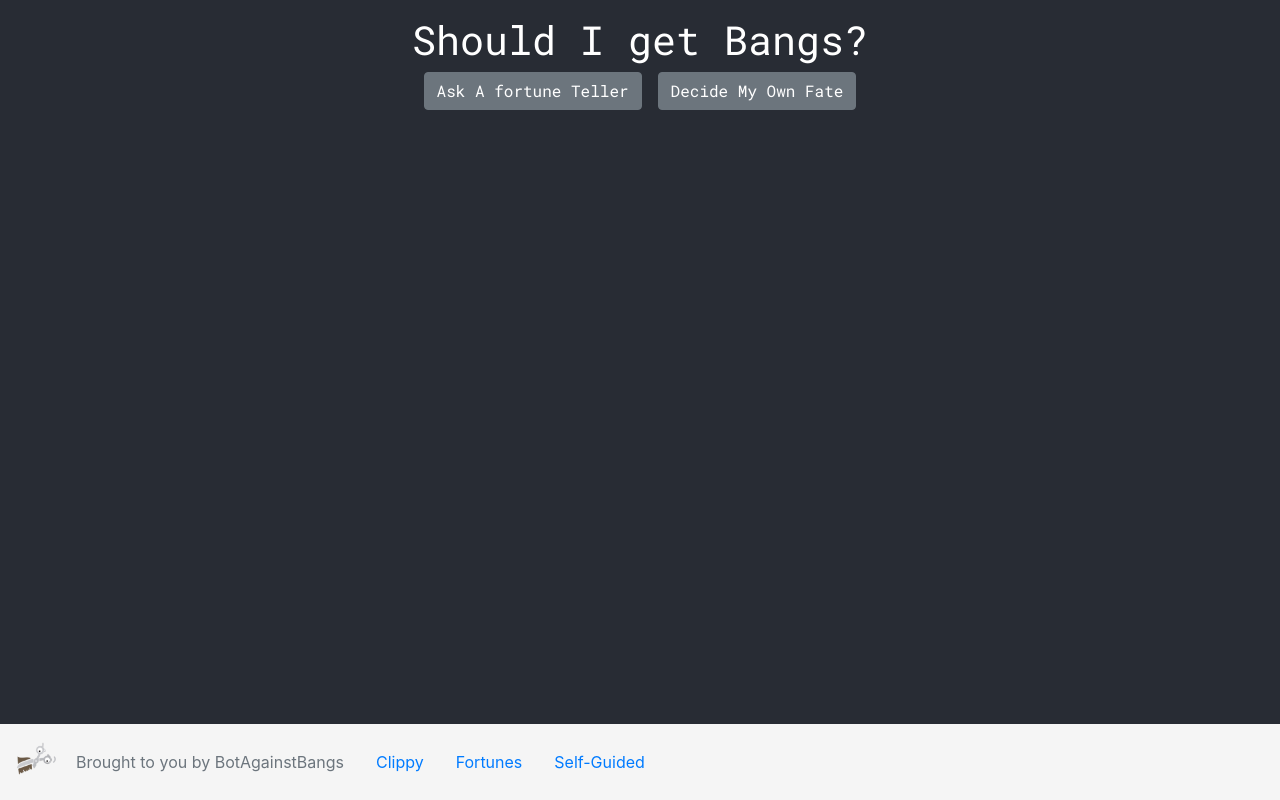
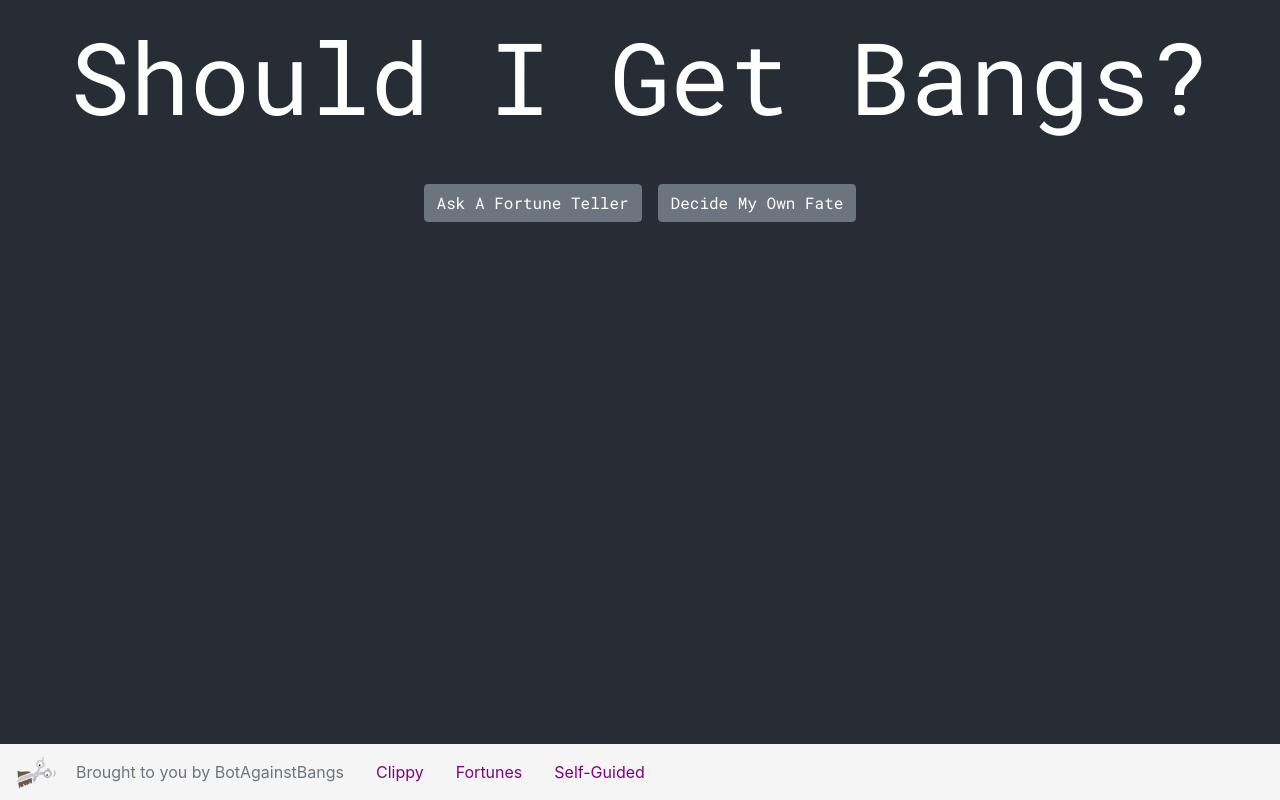
Before and after one commit to mwraich/bots_against_bangs, a React (Create React App) app: page / in a window 1280 px wide. Built offline with nearby package versions, Linux system fonts and the light colour scheme.

Commit message:
Add a loading state and change colours

```diff
--- a/src/App.css
+++ b/src/App.css
@@ -3,6 +3,14 @@
 .App {
   text-align: center;
   color: white;
+}
+
+.App-link {
+  color: purple;
+}
+
+a, a:visited {
+  color: purple;
 }
 
 .App-logo {
@@ -16,9 +24,7 @@
   }
 }
 
-.App-link {
-  color: #61dafb;
-}
+
 
 @keyframes App-logo-spin {
   from {
--- a/src/Footer.js
+++ b/src/Footer.js
@@ -6,7 +6,7 @@ function Footer() {
   return (
     <Nav className="footer">
       <NavItem>
-        <img width="60" src={clippy} style={{paddingTop: 10, paddingLeft: 10}}/>
+        <img width="60" src={clippy} style={{paddingTop: 6, paddingLeft: 10}}/>
       </NavItem>
       <NavItem>
         <NavLink disabled>Brought to you by BotAgainstBangs</NavLink>
--- a/src/FortuneTelling/index.jsx
+++ b/src/FortuneTelling/index.jsx
@@ -3,6 +3,7 @@ import sample from 'lodash.sample';
 import MagicBall from '../Images/MagicBall.svg';
 import FortuneTellingBall from '../Images/FortuneTellingBall.svg';
 import './style.css';
+import {Spinner} from 'reactstrap';
 
 const FORTUNE_RESPONSE = [
   'It is not adviseable.',
@@ -29,17 +30,29 @@ class FortuneTelling extends Component {
   constructor(props) {
     super(props);
     this.state = {
-      currentFortune: null,
+      currentFortune: "????",
+      isLoading: false,
     };
   }
 
   setFortune = () => {
-    this.setState({ currentFortune: sample(FORTUNE_RESPONSE)});
+    this.setState({isLoading: true});
+
+    setTimeout(
+      function() {
+          this.setState({ isLoading: false, currentFortune: sample(FORTUNE_RESPONSE)});
+      }
+      .bind(this),
+      3000
+    );
   };
 
   render() {
       return(
       <div>
+        <p>
+          Click the crystal ball to get your answer.
+        </p>
         <img
           src={FortuneTellingBall}
           onClick={this.setFortune}
@@ -47,7 +60,19 @@ class FortuneTelling extends Component {
           alt="fortune telling ball"
         />
         <div>
-          <h2>{this.state.currentFortune}</h2>
+          {!this.state.isLoading &&
+            <h2>{this.state.currentFortune}</h2>
+          }
+          {this.state.isLoading &&
+            <div>
+              <Spinner type="grow" color="light" />
+              <Spinner type="grow" color="secondary" />
+              <Spinner type="grow" color="light" />
+              <Spinner type="grow" color="secondary" />
+              <Spinner type="grow" color="light" />
+              <Spinner type="grow" color="secondary" />
+            </div>
+          }
         </div>
       </div>
       )
--- a/src/Homepage/index.jsx
+++ b/src/Homepage/index.jsx
@@ -3,6 +3,7 @@ import './homepage.css';
 import { Button, Container, Row } from 'reactstrap';
 import FortuneTelling from '../FortuneTelling';
 import DecideMyOwnFate from '../DecideMyOwnFate';
+import clippy from '../Images/clippy.png';
 
 class HomePage extends Component {
   constructor(props) {
@@ -21,8 +22,8 @@ class HomePage extends Component {
       return null
     }
     return(
-    <Button className="mr-3" onClick={() => this.setState({ showFortuneTeller: true, showSelectionPath: false })}>
-      Ask A fortune Teller
+    <Button style={{marginTop: 40}} className="mr-3" onClick={() => this.setState({ showFortuneTeller: true, showSelectionPath: false })}>
+      Ask A Fortune Teller
     </Button>
     )
   }
@@ -32,7 +33,7 @@ class HomePage extends Component {
       return <DecideMyOwnFate />
     }
     return(
-      <Button onClick={() => this.setState({ showSelectionPath: true, showFortuneTeller: false })}>
+      <Button style={{marginTop: 40}} onClick={() => this.setState({ showSelectionPath: true, showFortuneTeller: false })}>
       Decide My Own Fate
     </Button>
     )
@@ -42,10 +43,14 @@ class HomePage extends Component {
     return (
       <div className="homepage fixed-top">
         {!this.state.showSelectionPath &&
-        <h1 className='mt-3'> Should I get Bangs? </h1>
-  }
+        <h1 className='mt-3' style={{fontSize: 100}}> Should I Get Bangs? </h1>
+        }
+
+        <div>
           {this.askAFortuneTeller()}
           {this.decideMyOwnFate()}
+        </div>
+
       </div>
     );
   }
--- a/src/index.css
+++ b/src/index.css
@@ -1,7 +1,7 @@
 body {
   margin: 0;
   /* Margin bottom by footer height */
-  margin-bottom: 60px;
+  margin-bottom: 80px;
   font-family: -apple-system, BlinkMacSystemFont, 'Segoe UI', 'Roboto', 'Oxygen',
     'Ubuntu', 'Cantarell', 'Fira Sans', 'Droid Sans', 'Helvetica Neue',
     sans-serif;
@@ -25,6 +25,6 @@ html {
   position: absolute;
   bottom: 0;
   width: 100%;
-  line-height: 60px; /* Vertically center the text there */
+  line-height: 40px; /* Vertically center the text there */
   background-color: #f5f5f5;
 }
--- a/src/index.js
+++ b/src/index.js
@@ -1,9 +1,10 @@
 import React from 'react';
 import ReactDOM from 'react-dom';
+import 'bootstrap/dist/css/bootstrap.min.css';
 import './index.css';
 import App from './App';
 import * as serviceWorker from './serviceWorker';
-import 'bootstrap/dist/css/bootstrap.min.css';
+
 
 ReactDOM.render(<App />, document.getElementById('root'));
 
```
